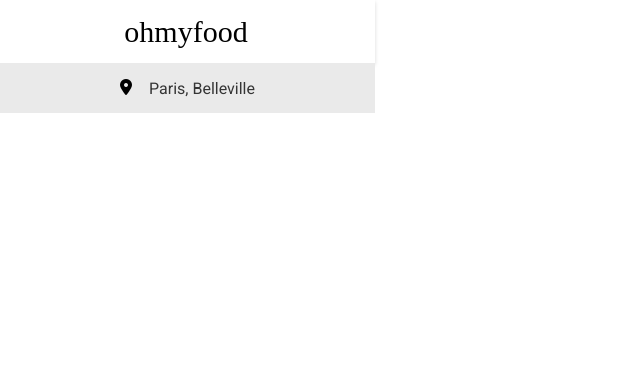
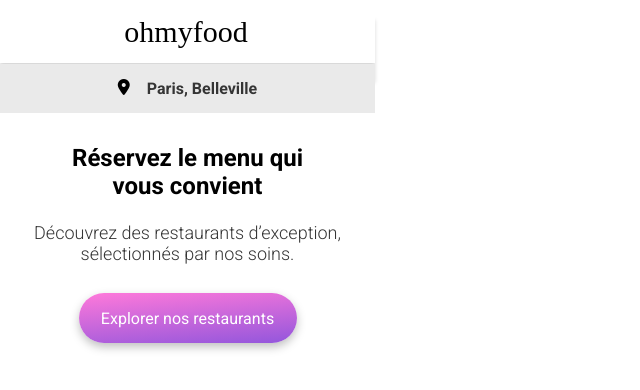
Before and after one commit to Buens18k/Projet4_animation-CSS, a website: page index.html in a window 1280 px wide. Shown: the top 390 px of the page, without its empty margins (0-640 px from the left). Drawn offline with Linux system fonts and the light colour scheme; a web font is replaced by a local one.

Commit message:
section hero
- section hero créer
- il faut revoir le shadow du header
- nesting fait
- ajout du fichier _mixins.scss, à faire les mixins

```diff
--- a/index.html
+++ b/index.html
@@ -49,9 +49,18 @@
       <div class="location">
         <address class="location-search">
           <i class="fa-solid fa-location-dot location-icon"></i>
-          <span class="search">Paris, Belleville</span>
+          <span class="search"><strong>Paris, Belleville</strong></span>
         </address>
       </div>
     </header>
+    <main class="cta-main-home">
+      <section class="hero">
+        <div class="hero-title"><h1>Réservez le menu qui vous convient</h1></div>
+        <div class="hero-txt"><p>Découvrez des restaurants d’exception, sélectionnés par nos soins.</p></div>
+        <div class="hero-btn">
+          <button class="btn">Explorer nos restaurants</button>
+        </div>
+      </section>
+    </main>
   </body>
 </html>
--- a/scss/_base/_typography.scss
+++ b/scss/_base/_typography.scss
@@ -9,6 +9,6 @@
     height: 2252px;
     width: 375px;
 }
-header{
+header, main{
     display: flex;
 }
--- a/scss/_layout/_header.scss
+++ b/scss/_layout/_header.scss
@@ -4,29 +4,26 @@
   padding-bottom: 0px;
   flex-direction: column;
   align-items: flex-start;
-
-}
-.header{
+  gap: 0.03125rem;
+  .header {
     display: flex;
+    border: none;
     background-color: $background-color;
     width: 23.4375rem;
     height: 3.9375rem;
     padding: 0.875rem 5.5625rem 0.8125rem 5.5625rem;
-
-    box-shadow: 0px 2px 4px 0px $box-shadow;
-}
-.icon-back{
+    box-shadow: 0px 20px 4px 0px $box-shadow;
+    .icon-back {
       display: none;
     }
-.header-title{
+    .header-title {
       display: flex;
       width: 12.3125rem;
       height: 2.25rem;
       padding: 0rem 1.1875rem 0rem 1rem;
       justify-content: center;
       align-items: center;
-}
-.header-title .title-home{
+      & .title-home {
         color: $color-title-home;
         text-align: center;
         font-family: $font-family-title;
@@ -35,6 +32,8 @@
         font-weight: $font-weight-title;
         line-height: $line-height-normal;
       }
+    }
+  }
   .location {
     display: flex;
     width: 23.4375rem;
@@ -42,14 +41,11 @@
     justify-content: center;
     align-items: center;
     gap: 1.0625rem;
-
-    background: var(--grey-2, #EAEAEA);
-}
-.location-search{
+    background: var(--grey-2, #eaeaea);
+    .location-search {
       display: flex;
       gap: 1.0625rem;
-}
-.location-icon{
+      .location-icon {
         display: flex;
         flex-direction: row;
         width: 0.75rem;
@@ -57,13 +53,14 @@
 
         fill: var(--grey, #353535);
       }
-.search{
+      .search {
         color: var(--grey, #353535);
-
-    /* Button */
         font-family: $font-family;
         font-size: $font-size-mini;
         font-style: $font-style-normal;
         font-weight: $font-weight-search;
         line-height: $line-height-normal;
       }
+    }
+  }
+}
--- /dev/null
+++ b/scss/_layout/_hero.scss
@@ -0,0 +1,63 @@
+.hero{
+    display: flex;
+    flex-direction: column;
+    justify-content: center;
+    align-items: center;
+    width: 100%;
+    height: auto;
+    background: #FFF;
+}
+.hero-title{
+    display: flex;
+    align-items:flex-end;
+    width: 17.1875rem;
+    height: 4.25rem;
+    margin-top: 2.44rem;
+    h1{
+        color: #000;
+        text-align: center;
+        font-family: Roboto;
+        font-size: 1.5rem;
+        font-style: normal;
+        font-weight: 700;
+        line-height: normal;
+    }
+}
+
+.hero-txt{
+    display: flex;
+    justify-content: center;
+    align-items: center;
+    width: 19.6875rem;
+    height: 2.875rem;
+    p{
+        color: var(--grey, #353535);
+        text-align: center;
+        font-family: Roboto;
+        font-size: 1.125rem;
+        font-style: normal;
+        font-weight: 300;
+        line-height: normal;
+    }
+}
+.hero-btn{
+    display: flex;
+    margin-top: 1.69rem;
+    & button{
+        width: 13.625rem;
+        height: 3.125rem;
+        border-radius: 1.5625rem;
+        border: none;
+        background: var(--button-gradient, linear-gradient(175deg, #FF79DA 0%, #9356DC 100%));
+        box-shadow: 0px 4px 10px 0px rgba(0, 0, 0, 0.25);
+    }
+    .btn{
+        color: var(--white, #FFF);
+        text-align: center;
+        font-family: Roboto;
+        font-size: 1rem;
+        font-style: normal;
+        font-weight: 500;
+        line-height: normal;
+    }
+}
--- a/scss/main.scss
+++ b/scss/main.scss
@@ -1,3 +1,5 @@
 @import "./_utils/_var";
+@import "./_utils/_mixins";
 @import "./_base/_typography";
 @import "./_layout/_header";
+@import "./_layout/_hero";
```
Also changed, not shown: assets/css/main.css, scss/_utils/_mixins.scss (added), scss/main.css, 2 other files. Lines whose indentation alone changed are shown as unchanged.
